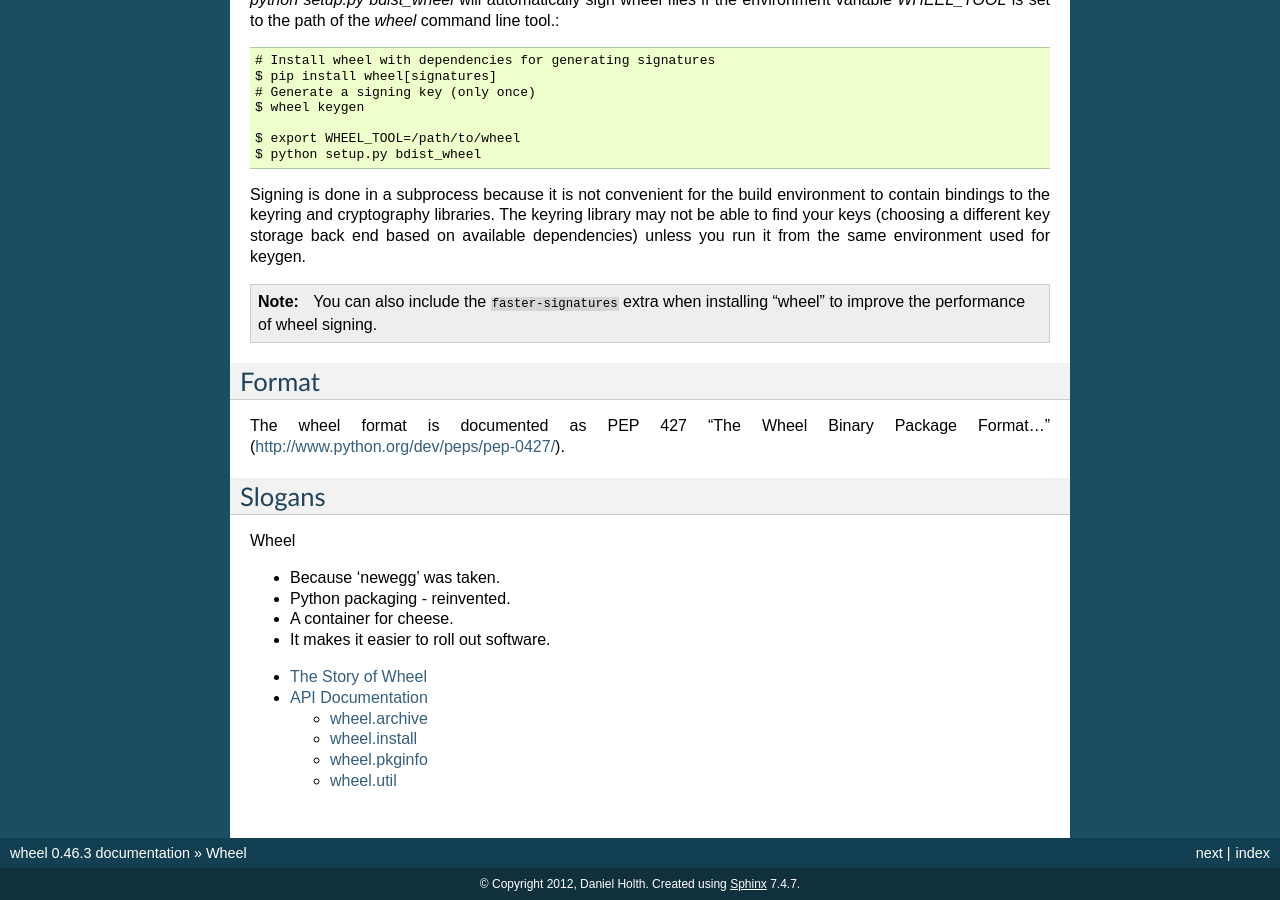
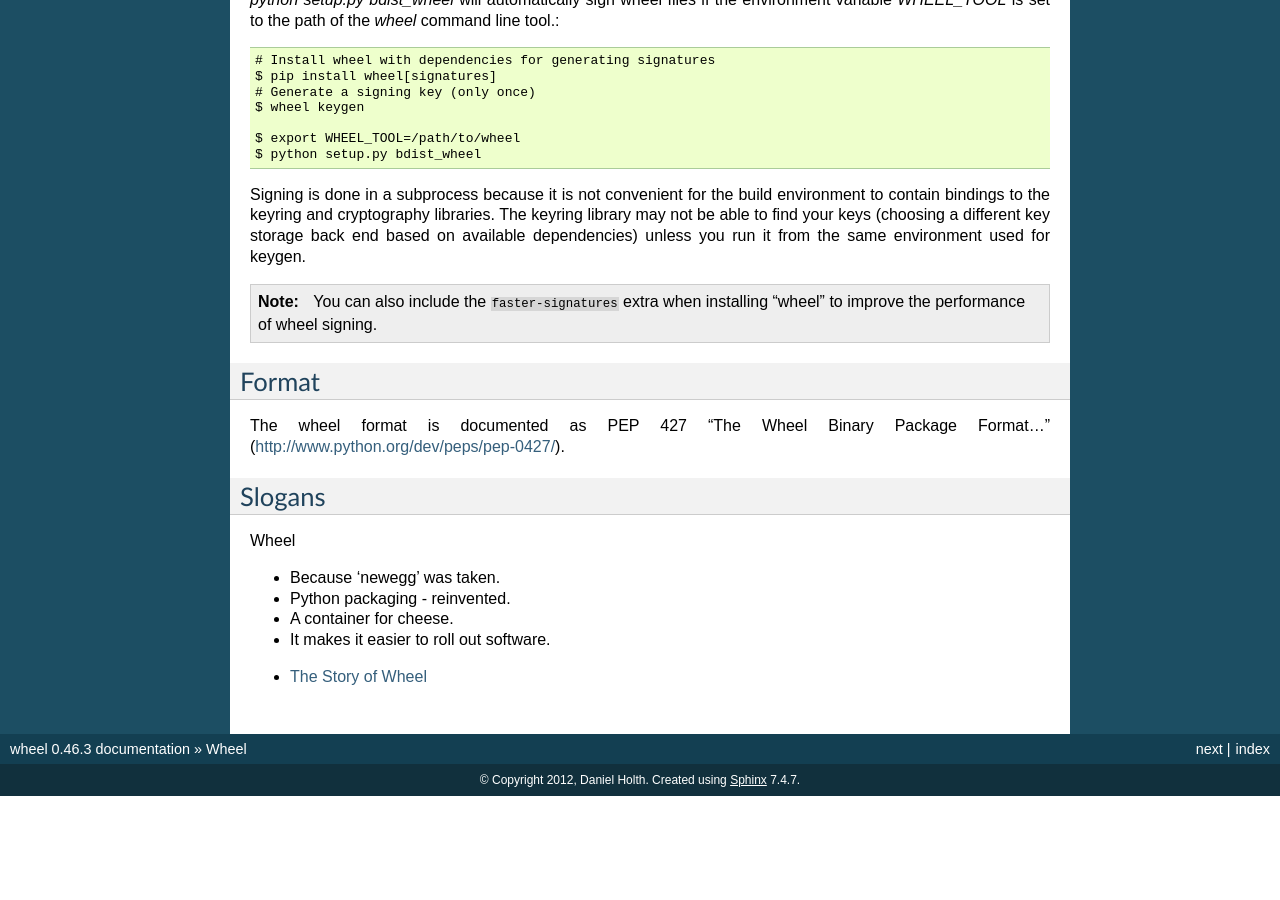
Before and after one commit to pypa/wheel, a Sphinx documentation site: the page built from docs/index.rst, in a window 1280 px wide and 900 px high, scrolled down 4321 px. Built offline with Sphinx 7.4.7, drawn with Linux system fonts in a browser that asks for light colours; after the commit the page ends 5117 px from its top, so only the background shows below that.

Commit message:
Removed the public API documentation
In accordance with discussion between Daniel Holth, Nick Coghlan and
yours truly, wheel is to have no public API and its command line
interface will be its only public interface (just like with pip).

```diff
--- a/docs/api.rst
+++ /dev/null
@@ -1,29 +0,0 @@
-API Documentation
-=================
-
-wheel.archive
--------------
-
-.. automodule:: wheel.archive
-   :members:
-
-
-wheel.install
--------------
-
-.. automodule:: wheel.install
-   :members:
-
-
-wheel.pkginfo
--------------
-
-.. automodule:: wheel.pkginfo
-   :members:
-
-
-wheel.util
-----------
-
-.. automodule:: wheel.util
-   :members:
--- a/docs/conf.py
+++ b/docs/conf.py
@@ -11,7 +11,7 @@
 # All configuration values have a default; values that are commented out
 # serve to show the default.
 
-import sys, os, pkg_resources
+import pkg_resources
 
 # If extensions (or modules to document with autodoc) are in another directory,
 # add these directories to sys.path here. If the directory is relative to the
@@ -25,7 +25,7 @@ import sys, os, pkg_resources
 
 # Add any Sphinx extension module names here, as strings. They can be extensions
 # coming with Sphinx (named 'sphinx.ext.*') or your custom ones.
-extensions = ['sphinx.ext.autodoc']
+extensions = []
 
 # Add any paths that contain templates here, relative to this directory.
 templates_path = ['_templates']
--- a/docs/index.rst
+++ b/docs/index.rst
@@ -271,4 +271,3 @@ Wheel
    :maxdepth: 2
 
    story
-   api
```
